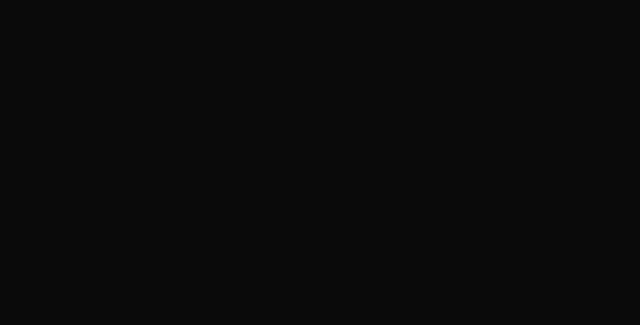
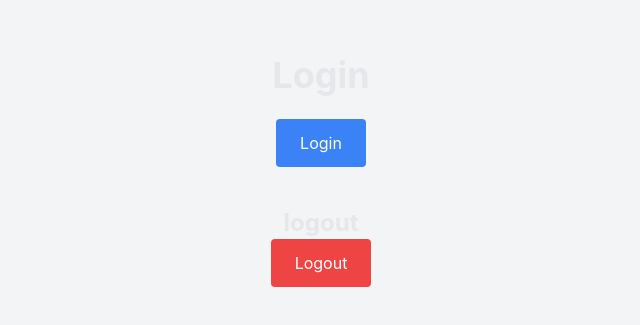
Before and after one commit to divyanshj25604-arch/Pressure-room, a React app in the folder frontend/: page /login in a window 1280 px wide. Before the commit this address had no page. Shown: the part 229-554 px from the top of the page, without its empty margins (319-959 px from the left). Built offline with nearby package versions, Linux system fonts and the light colour scheme; the HTML template or start-up script is replaced by a standard one.

Commit message:
made login logout logic with secure routing

```diff
--- a/frontend/src/App.jsx
+++ b/frontend/src/App.jsx
@@ -2,15 +2,30 @@ import { BrowserRouter, Routes, Route, Navigate } from "react-router-dom";
 import AuthPage from "./pages/AuthPage.jsx";
 import DashboardPage from "./pages/DashboardPage.jsx";
 import SessionPage from "./pages/SessionPage.jsx";
+import ProtectedRoute from "./components/auth/ProtectedRoute.jsx";
 
 export default function App() {
   return (
     <BrowserRouter>
       <Routes>
-        <Route path="/" element={<Navigate to="/auth" />} />
-        <Route path="/auth" element={<AuthPage />} />
-        <Route path="/dashboard" element={<DashboardPage />} />
-        <Route path="/session/:id" element={<SessionPage />} />
+        <Route path="/" element={<Navigate to="/login" />} />
+        <Route path="/login" element={<AuthPage />} />
+        <Route
+          path="/dashboard"
+          element={
+            <ProtectedRoute>
+              <DashboardPage />
+            </ProtectedRoute>
+          }
+        />
+        <Route
+          path="/session"
+          element={
+            <ProtectedRoute>
+              <SessionPage />
+            </ProtectedRoute>
+          }
+        />
       </Routes>
     </BrowserRouter>
   );
--- /dev/null
+++ b/frontend/src/components/auth/ProtectedRoute.jsx
@@ -0,0 +1,12 @@
+import useAuth from "../../hooks/useAuth";
+import { Navigate } from "react-router-dom";
+
+function ProtectedRoute({ children }) {
+    const { token } = useAuth();
+    if (!token) {
+        return <Navigate to="/login" />;
+    }
+    return children;
+}
+
+export default ProtectedRoute;
--- /dev/null
+++ b/frontend/src/context/AuthContext.jsx
@@ -0,0 +1,38 @@
+import React from "react";
+import { useState, useEffect } from "react";
+
+const AuthContext = React.createContext();
+
+export function AuthProvider({ children }) {
+
+    const [user, setUser] = useState(null);
+    const [token, setToken] = useState(null);
+
+    useEffect(() => {
+        const storedToken = localStorage.getItem("token");
+        if (storedToken) {
+            setToken(storedToken);
+            setUser({ name: "Test User" });
+        }
+    }, []);
+
+    function login(token, user) {
+        setToken(token);
+        setUser(user);
+        localStorage.setItem("token", token);
+    }
+
+    function logout() {
+        setToken(null);
+        setUser(null);
+        localStorage.removeItem("token");
+    }
+
+    return (
+        <AuthContext.Provider value={{ user, token, login, logout }}>
+            {children}
+        </AuthContext.Provider>
+    );
+}
+
+export default AuthContext;
--- /dev/null
+++ b/frontend/src/hooks/useAuth.js
@@ -0,0 +1,12 @@
+import AuthContext from "../context/AuthContext";
+import { useContext } from "react";
+
+export default function useAuth() {
+    const context = useContext(AuthContext);
+
+    if (!context) {
+        throw new Error("useAuth must be used within an AuthProvider");
+    }
+
+    return context;
+}
--- a/frontend/src/main.jsx
+++ b/frontend/src/main.jsx
@@ -2,9 +2,12 @@ import { StrictMode } from "react";
 import { createRoot } from "react-dom/client";
 import "./styles/globals.css";
 import App from "./App.jsx";
+import { AuthProvider } from "./context/AuthContext.jsx";
 
 createRoot(document.getElementById("root")).render(
-  <StrictMode>
-    <App />
-  </StrictMode>
+  <AuthProvider>
+    <StrictMode>
+      <App />
+    </StrictMode>
+  </AuthProvider>
 );
--- a/frontend/src/pages/AuthPage.jsx
+++ b/frontend/src/pages/AuthPage.jsx
@@ -1,3 +1,38 @@
-export default function AuthPage() {
-  return <div style={{color:"white"}}>Auth Page</div>;
+import useAuth from "../hooks/useAuth";
+import { useNavigate } from "react-router-dom";
+
+function AuthPage() {
+    const { login, logout } = useAuth();
+    const navigate = useNavigate();
+    function handleLogin() {
+        const dummyToken = "dummy-token";
+        const dummyUser = { name: "Test User" };
+        login(dummyToken, dummyUser);
+        navigate("/dashboard");
+    }
+    function handleLogout() {
+        logout();
+        navigate("/login");
+    }
+    return (
+        <div className="flex flex-col items-center justify-center min-h-screen bg-gray-100">
+            <h1 className="text-4xl font-bold mb-6">Login</h1>
+            <button
+                onClick={handleLogin}
+                className="px-6 py-3 bg-blue-500 text-white rounded hover:bg-blue-600 transition"
+            >
+                Login
+            </button>
+            <h1 className="text-2xl font-bold mt-10">logout</h1>
+            <button
+                onClick={handleLogout}
+                className="px-6 py-3 bg-red-500 text-white rounded hover:bg-red-600 transition"
+            >
+                Logout
+            </button>
+
+        </div>
+    );
 }
+
+export default AuthPage;
--- a/frontend/src/styles/globals.css
+++ b/frontend/src/styles/globals.css
@@ -3,18 +3,16 @@
 @tailwind utilities;
 
 :root {
-  --bg-primary: #0a0a0a;
-  --bg-secondary: #111111;
-  --bg-card: #1a1a1a;
-  --border: #2a2a2a;
-  --text-primary: #ffffff;
-  --text-secondary: #a1a1a1;
-  --text-dim: #555555;
-  --accent: #ef4444;
-  --accent-hover: #dc2626;
-  --success: #22c55e;
-  --warning: #f59e0b;
-  --danger: #ef4444;
+  --bg-primary: #0B0B0F;
+  --bg-surface: #12121A;
+  --text-primary: #E5E7EB;
+  --text-secondary: #9CA3AF;
+
+  --accent: #6366F1;
+
+  --danger: #EF4444;
+  --warning: #F59E0B;
+  --success: #22C55E;
 }
 
 * {
```
